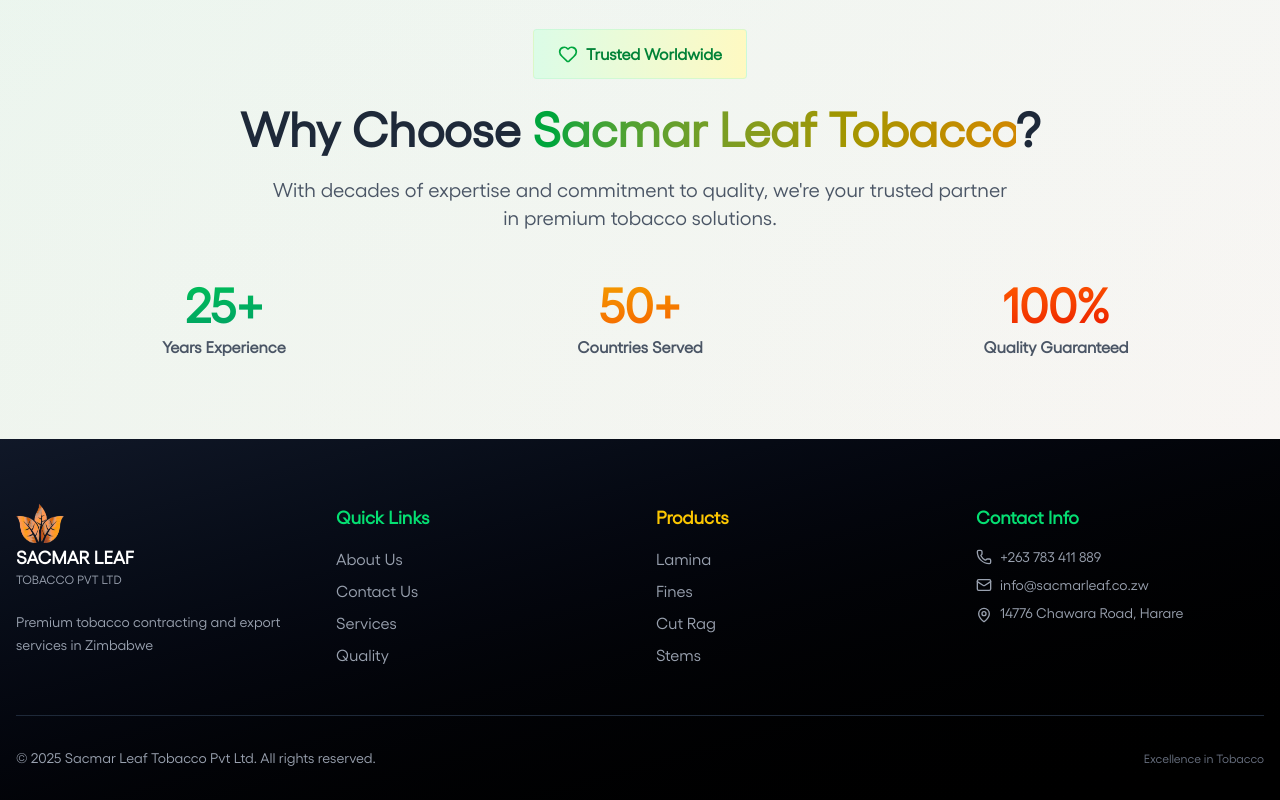
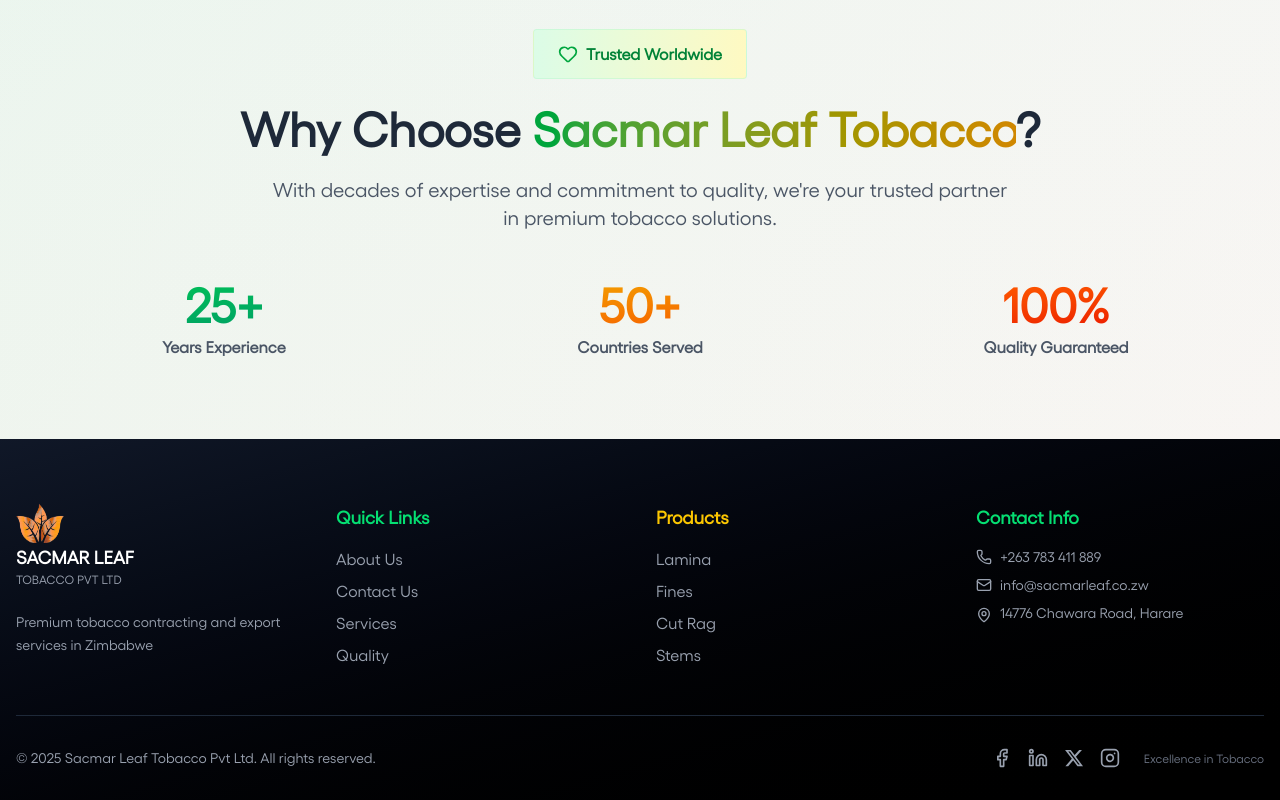
Before and after one commit to Mutombe/secmar, a React (Vite) app in the folder website/: page /contact in a window 1280 px wide. Shown: the part 2246-3046 px from the top of the page. Built offline with nearby package versions, Linux system fonts and the light colour scheme.

Commit message:
social media

```diff
--- a/website/src/components/footer.jsx
+++ b/website/src/components/footer.jsx
@@ -1,9 +1,10 @@
-
 import React, { useState, useEffect } from 'react';
 import { BrowserRouter as Router, Routes, Route, Link, useLocation } from 'react-router-dom';
 import { motion, AnimatePresence } from 'framer-motion';
-import { ChevronRight, ChevronLeft, Menu, X, Phone, Mail, MapPin, Leaf, Award, Users, Globe, CheckCircle, ArrowRight, Sun, Droplet, TrendingUp, Package, Shield, Sparkles } from 'lucide-react';
+import { ChevronRight, ChevronLeft, Menu, X, Phone, Mail, MapPin, Leaf, Award, Users, Globe, CheckCircle, ArrowRight, Sun, Droplet, TrendingUp, Package, Shield, Sparkles, Facebook, Linkedin, Twitter, Instagram } from 'lucide-react';
 import { Toaster, toast } from 'sonner';
+import { FaXTwitter } from "react-icons/fa6";
+
 
 const Footer = () => {
   return (
@@ -67,7 +68,21 @@
             <p className="gellix-font text-gray-400 text-sm mb-4 md:mb-0">
               © 2025 Sacmar Leaf Tobacco Pvt Ltd. All rights reserved.
             </p>
-            <div className="flex space-x-6">
+            <div className="flex items-center space-x-6">
+              <div className="flex space-x-4">
+                <a href="https://facebook.com" target="_blank" rel="noopener noreferrer" className="text-gray-400 hover:text-blue-400 transition-colors">
+                  <Facebook className="w-5 h-5" />
+                </a>
+                <a href="https://linkedin.com" target="_blank" rel="noopener noreferrer" className="text-gray-400 hover:text-blue-500 transition-colors">
+                  <Linkedin className="w-5 h-5" />
+                </a>
+                <a href="https://twitter.com" target="_blank" rel="noopener noreferrer" className="text-gray-400 hover:text-blue-400 transition-colors">
+                  <FaXTwitter className="w-5 h-5" />
+                </a>
+                <a href="https://instagram.com" target="_blank" rel="noopener noreferrer" className="text-gray-400 hover:text-pink-400 transition-colors">
+                  <Instagram className="w-5 h-5" />
+                </a>
+              </div>
               <span className="gellix-font text-xs text-gray-500">Excellence in Tobacco</span>
             </div>
           </div>
```
